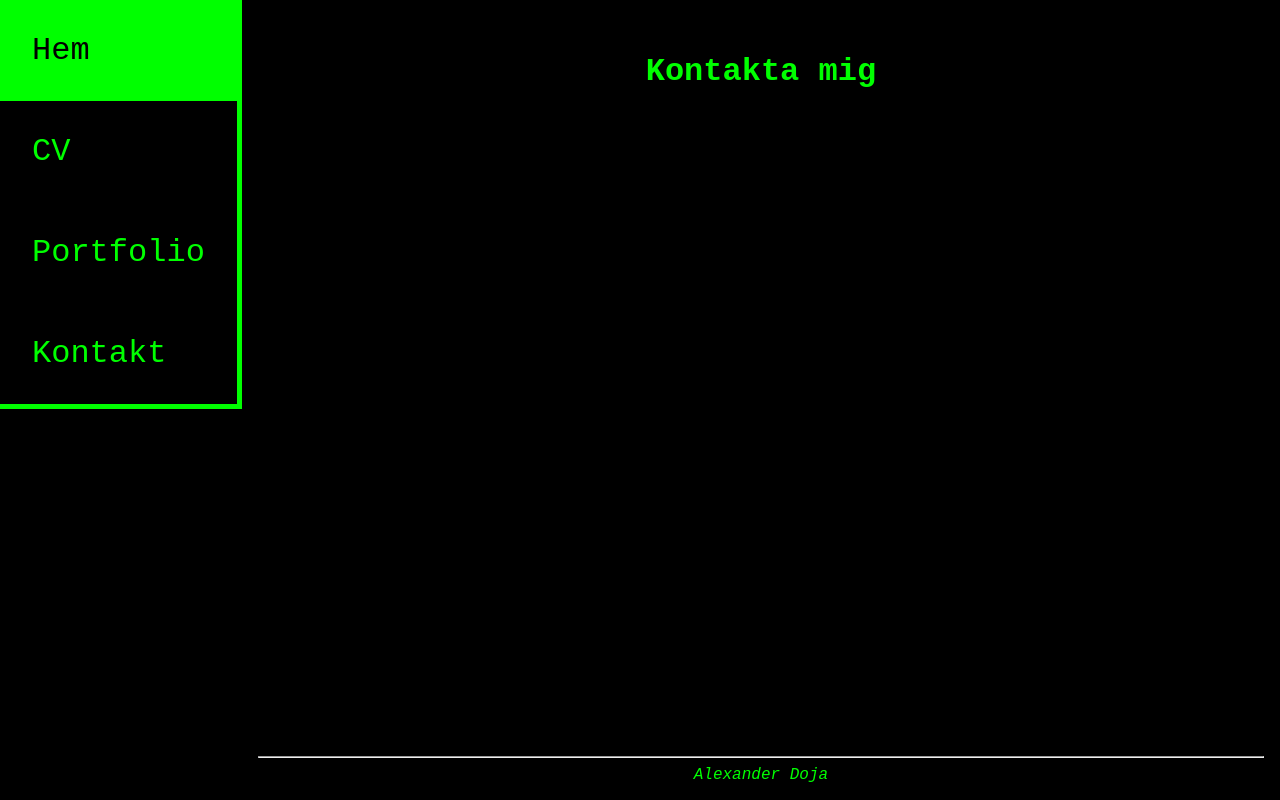
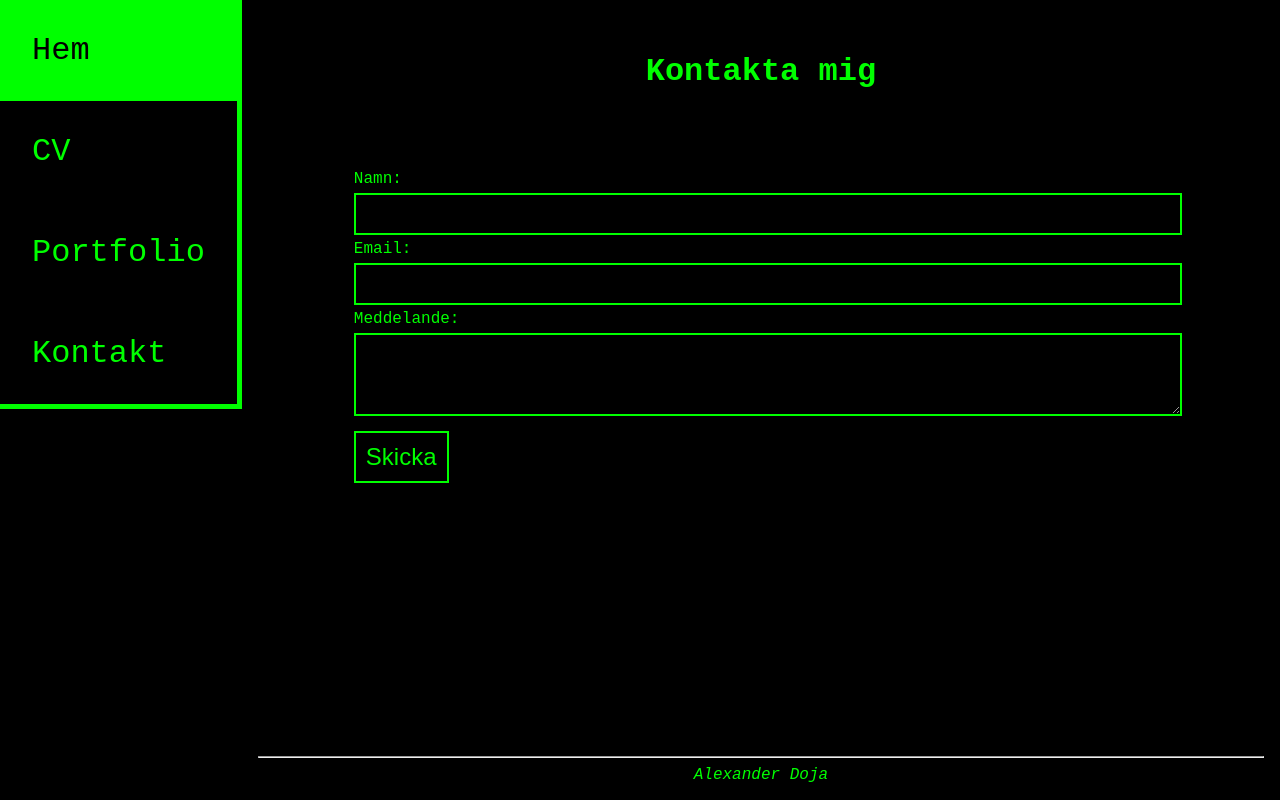
Before and after one commit to crabreader/alexander-doja, a SvelteKit app: page /kontakt in a window 1280 px wide. Built offline with nearby package versions, Linux system fonts and the light colour scheme.

Commit message:
added form with styling

```diff
--- a/src/routes/kontakt/+page.svelte
+++ b/src/routes/kontakt/+page.svelte
@@ -1 +1,59 @@
+<script lang="ts">
+    let name: string, email: string, message: string;
+
+    async function handleSubmit() {
+
+    }
+
+
+</script>
+
 <h1>Kontakta mig</h1>
+
+<form on:submit={handleSubmit}>
+    <label for="name">Namn:</label>
+    <input type="text" id="name" bind:value={name} required>
+
+    <label for="email">Email:</label>
+    <input type="text" id="email" bind:value={email} required>
+
+    <label for="message">Meddelande:</label>
+    <textarea id="message" bind:value={message} rows="3" required></textarea>
+
+    <button type="submit">Skicka</button>
+</form>
+
+<style>
+    form {
+        margin: 5em;
+    }
+
+    input {
+        display:block;
+        background-color: #000;
+        border: 2px solid #0f0;
+        margin: 5px 0 5px 0;
+        padding: 5px;
+        color: #fff;
+        font-size: x-large;
+        width: 100%;
+    }
+
+    textarea {
+        display:block;
+        background-color: #000;
+        border: 2px solid #0f0;
+        margin: 5px 0 5px 0;
+        padding: 5px;
+        color: #fff;
+        font-size: x-large;
+        width: 100%;
+        resize: vertical;
+    }
+
+    button {
+        padding: 10px;
+        margin-top: 10px;
+        font-size: x-large;
+    }
+</style>
```
